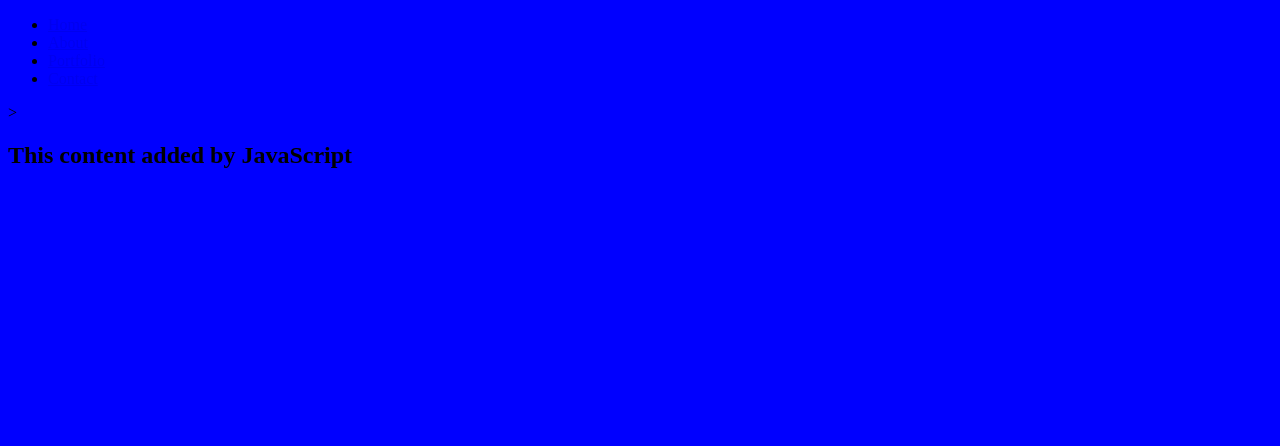
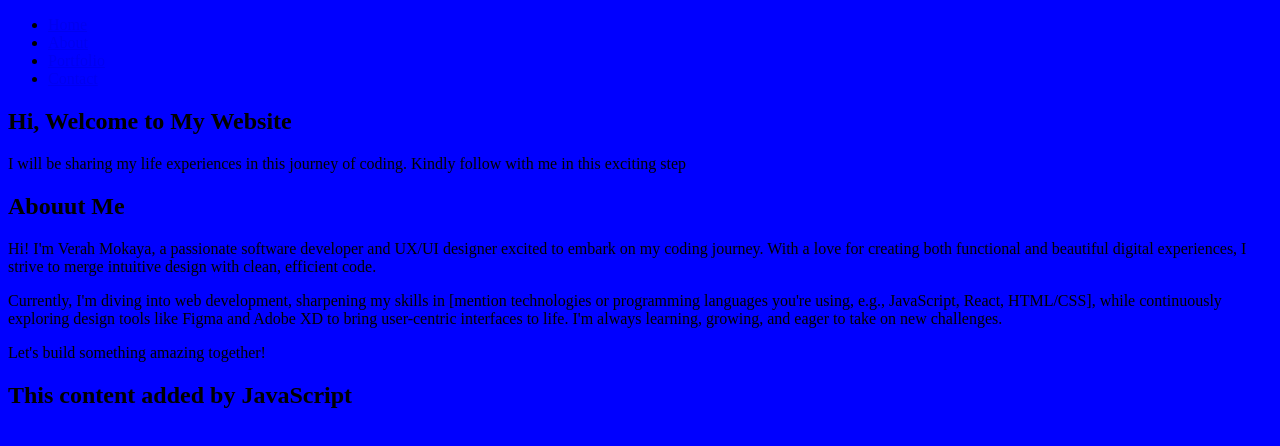
Before and after one commit to Kemmytheboss/Kemmy_thee_boss, a plain HTML site: page index.html in a window 1280 px wide. Drawn offline with Linux system fonts and the light colour scheme.

Commit message:
home, about me updated

```diff
--- a/index.html
+++ b/index.html
@@ -15,7 +15,20 @@
                 <li><a href="#contact">Contact</a></li>
             </ul>
         </nav>
-    </header>>
+    </header>
+    <section id="home">
+        <h1>Hi, Welcome to My Website</h1>
+        <p> I will be sharing my life experiences in this journey of coding. Kindly follow with me in this exciting step</p>
+    </section>
+
+    <section id="about">
+        <h2>Abouut Me</h2>
+        <p>Hi! I'm Verah Mokaya, a passionate software developer and UX/UI designer excited to embark on my coding journey. With a love for creating both functional and beautiful digital experiences, I strive to merge intuitive design with clean, efficient code. </p>
+        <p> Currently, I'm diving into web development, sharpening my skills in [mention technologies or programming languages you're using, e.g., JavaScript, React, HTML/CSS], while continuously exploring design tools like Figma and Adobe XD to bring user-centric interfaces to life. I'm always learning, growing, and eager to take on new challenges.</p>
+        <p>Let's build something amazing together!
+
+        </p>
+    </section>
     <script src="script.js"></script>
   </body>
 </html>
```
